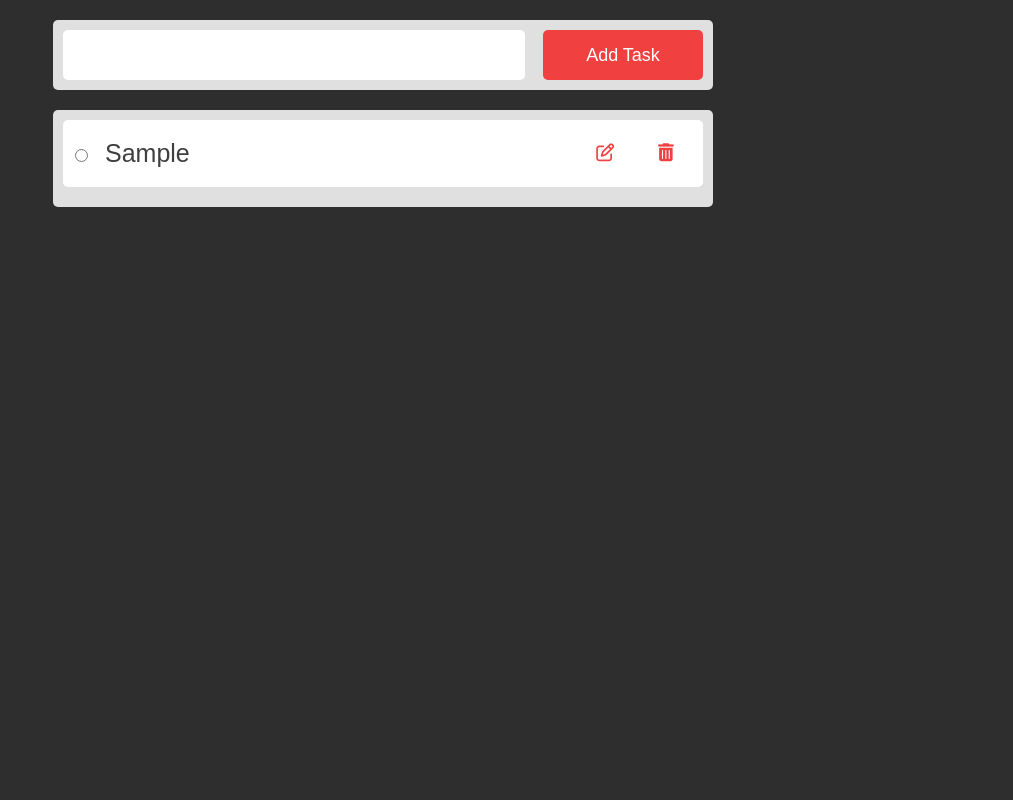
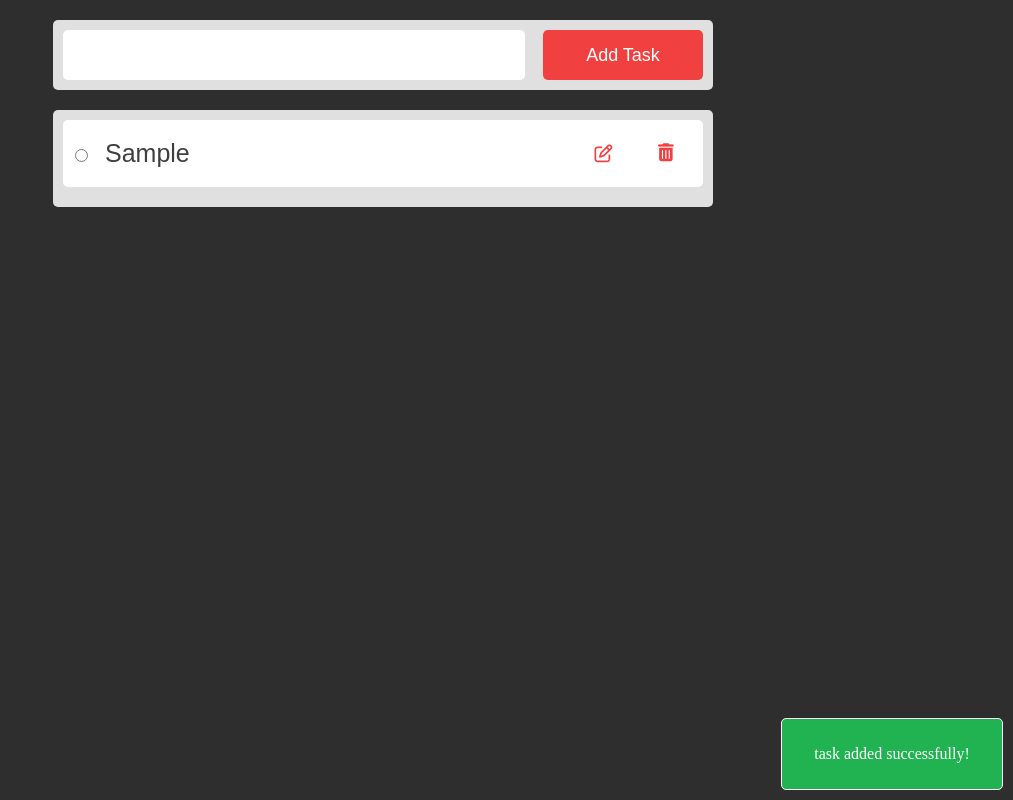
Before and after one commit to SabahEzzat20/tasks-creation-, a plain HTML site: page index.html in a window 1280 px wide. Both pictures are taken after typing "Sample" into the empty fields and a click on the input "Add Task". Shown: the whole page, without its empty margins (267-1280 px from the left). Drawn offline with nearby package versions, Linux system fonts and the light colour scheme.

Commit message:
messages alert when making an action

```diff
--- a/ToDo.css
+++ b/ToDo.css
@@ -98,9 +98,14 @@ input[type='text']{
 }
 
 .msg{
-    position: absolute;
+    position: fixed;
     bottom: 10px;
     right: 10px;
+    background-color: lightgreen;
+    padding: 10px;
+    border: 1px solid rgb(255, 255, 255);
+    border-radius: 5px;
+    z-index: 1000;
     border-radius: 5px;
     background-color: rgb(33, 179, 82);
     color: white;
@@ -109,9 +114,27 @@ input[type='text']{
     display: flex;
     justify-content: center;
     align-items: center;
-    /* text-decoration: line-through; */
+    opacity: 0;
+    transform: translateY(20px);
+    transition: opacity 1s ease, transform 1s ease;
 }
-
+.msg.active {
+    opacity: 1;
+    transform: translateY(0);
+}
 .edit-radio{
     margin-right: 10px;
 }
+.editBtn{
+    display: flex;
+    justify-content: center;
+    align-items: center;
+    gap: 5px;
+}
+
+i{
+    transition: 0.4s;
+}
+i:active{
+    transform: scale(0.80);
+}
--- a/ToDo.js
+++ b/ToDo.js
@@ -39,8 +39,8 @@ inputTask.addEventListener('input', () => {
 });
 
 document.addEventListener('DOMContentLoaded', ()=> {
-    const savedtask = sessionStorage.getItem('Task.input');
-    if (savedtask) {
+    const savedTask = sessionStorage.getItem('Task.input');
+    if (savedTask) {
         inputTask.value = sessionStorage.getItem('Task.input')
     }
 })
@@ -68,7 +68,6 @@ const createNewTask = (T) => {
     editBtn.className = 'editBtn';
     taskContent.setAttribute('type', 'text');
     taskContent.setAttribute('readonly','readonly')
-    // deleteBtn.appendChild(document.createTextNode('delete'));
     taskName.appendChild(radioBtn);
     taskName.appendChild(taskContent);
     taskContent.value = T.title;
@@ -80,12 +79,14 @@ const createNewTask = (T) => {
     saveIcon.className = 'fa-solid fa-check';
     deleteIcon.className = 'fa-solid fa-trash-can';
     editBtn.appendChild(editIcon);
+    editBtn.appendChild(saveIcon);
     deleteBtn.appendChild(deleteIcon);
     task.appendChild(taskName);
     actions.appendChild(editBtn);
     actions.appendChild(deleteBtn);
     task.appendChild(actions)
     tasksList.appendChild(task);
+
     if (T.completed) {
         taskContent.style.textDecoration = 'line-through';
         radioBtn.checked = true;
@@ -96,24 +97,28 @@ const createNewTask = (T) => {
     deleteBtn.addEventListener('click', () => {
         deleteTask(T.id);
     });
-    editBtn.addEventListener('click', () => {
-        console.log(editIcon.className === 'fa-regular fa-pen-to-square');
-
-        if (editIcon.className === 'fa-regular fa-pen-to-square') {
-            // editIcon.className = 'fa-solid fa-check';
+    saveIcon.style.display = 'none';
+    editBtn.addEventListener('click', ((T, editIcon, saveIcon, taskContent) => {
+        return () => {
+            if (saveIcon.style.display === 'none') {
+                saveIcon.style.display = 'block';
+                editIcon.style.display = 'none';
                 taskContent.removeAttribute('readonly');
-            editBtn.innerHTML = 'save'
                 taskContent.focus();
             } else {
-            // editIcon.className = 'fa-regular fa-pen-to-square';
-            editBtn.innerHTML = 'edit'
+                editIcon.style.display = 'block';
+                saveIcon.style.display = 'none';
+
                 taskContent.setAttribute('readonly', 'readonly');
 
-            // Save the updated task content
                 T.title = taskContent.value;  // Update the task's title
                 updateTask(T);  // Save the updated task to local storage
+
+                showMessage('task updated successfully!')
             }
-    });
+        };
+    })(T, editIcon, saveIcon, taskContent)); // Pass the variables explicitly
+
     radioBtn.addEventListener('click', () => {
         T.completed = !T.completed; // Toggle completion status
         if (T.completed) {
@@ -137,6 +142,7 @@ const deleteTask = (Tid) => {
     tasks = tasks.filter(task => task.id !== Tid);
     storeTasks(tasks);
     showTasks();
+    showMessage('task deleted successfully!')
 }
 
 
@@ -145,7 +151,8 @@ const deleteTask = (Tid) => {
 //response to add task button click
 addTaskBtn.addEventListener('click', (e) =>{
     if (inputTask.value.length > 0) {
-        processTask({ id: Math.random(), title: inputTask.value ,completed: false});
+        processTask({ id: Math.random(), title: inputTask.value, completed: false });
+        showMessage('task added successfully!')
     } else {
         alert('please enter a task to be added!');
     }
@@ -154,15 +161,6 @@ addTaskBtn.addEventListener('click', (e) =>{
     sessionStorage.removeItem('Task.input');
 })
 
-
-
-//edit specific task
-const editTask = (taskId) => {
-    // let tasks = returnTasks();
-    // tasks = tasks.filter(task => task.id !== taskId);
-    // storeTasks(tasks);
-    // showTasks();
-}
 
 
 
@@ -188,10 +186,25 @@ const showTasks = () => {
 
 
 const showMessage = (msg) => {
-
+    let message = document.createElement('div');
+    messageContent = document.createElement('p');
+    message.className = 'msg';
+    message.appendChild(messageContent);
+    messageContent.appendChild(document.createTextNode(msg));
+    document.body.appendChild(message);
+    setTimeout(() => {
+        document.body.removeChild(message);
+    }, 4000);
+    setTimeout(() => {
+        message.classList.add('active');
+    }, 10);
+    setTimeout(() => {
+        message.classList.remove('active');  // Start fade-out
+        setTimeout(() => {
+            document.body.removeChild(message);  // Remove after fade-out completes
+        }, 1000);  // Delay matches the fade-out duration in CSS
+    }, 4000);
 }
 
 
 showTasks();
-
-console.log(returnTasks());
```
Also changed, not shown: index.html (+4 -0 lines). Lines whose indentation alone changed are shown as unchanged.
